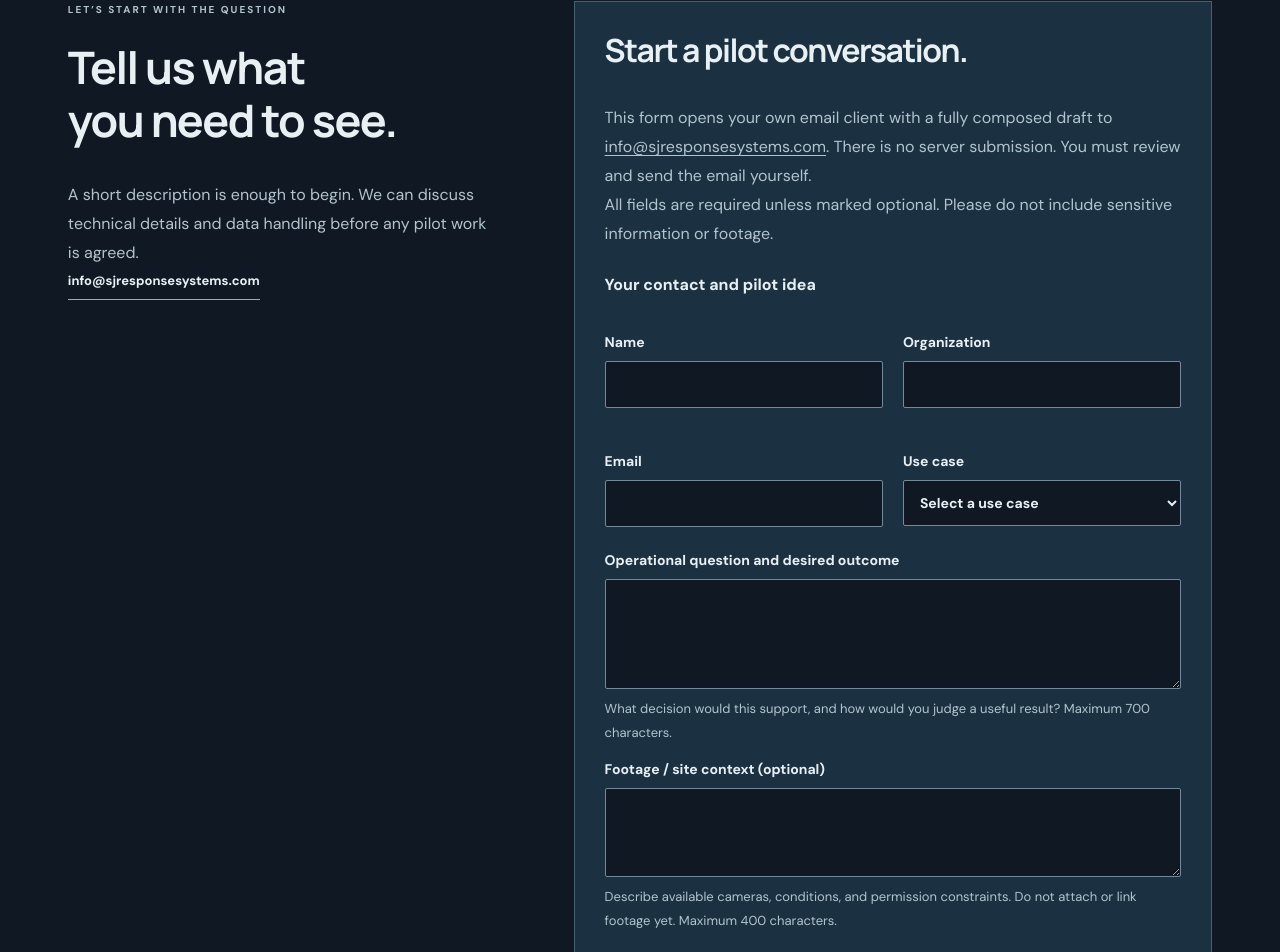
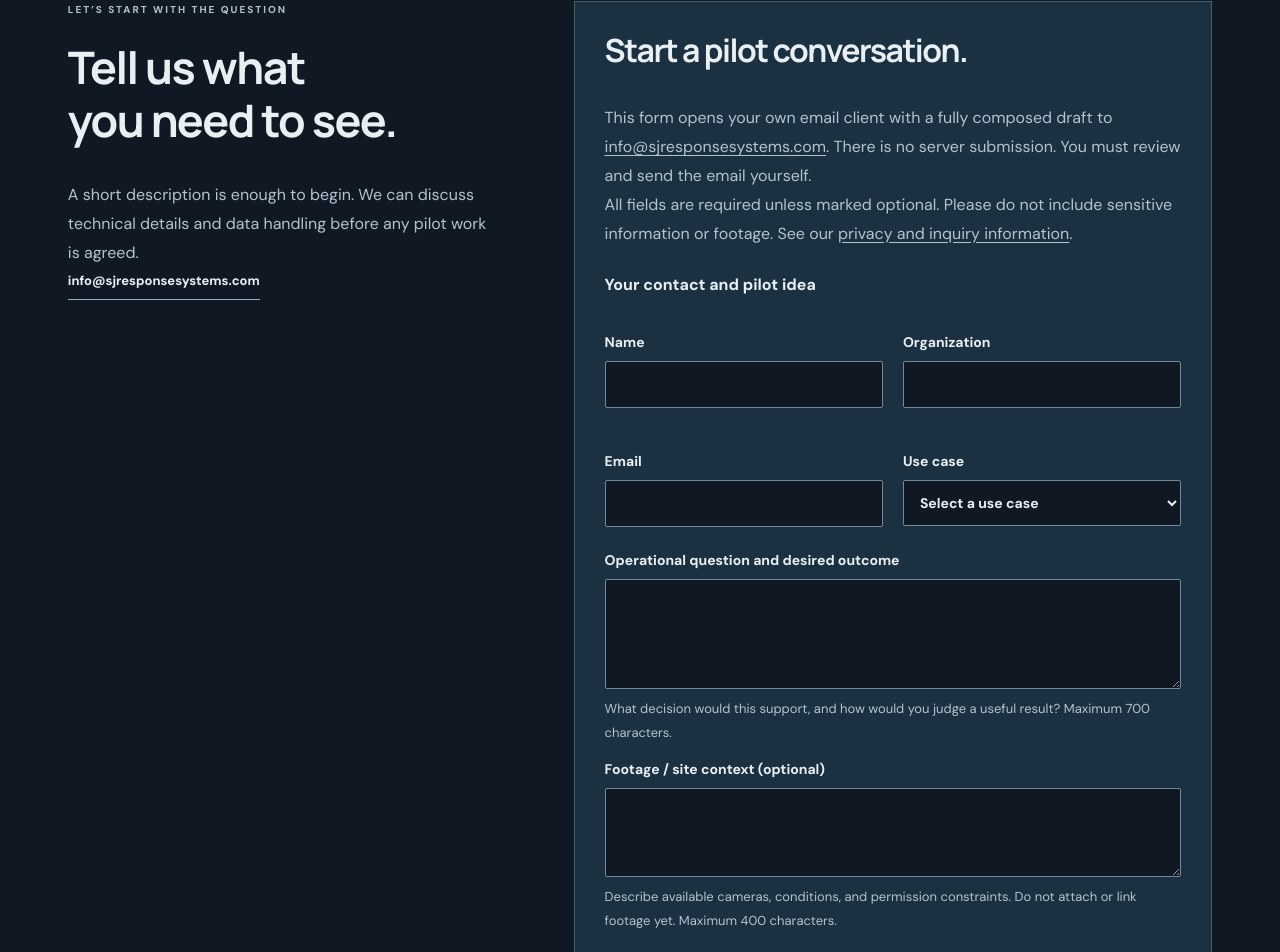
Before and after one commit to scjohnson243/sjresponsesystems-website, a Next.js app: page /partners in a window 1280 px wide. Shown: the part 2265-3217 px from the top of the page. Built offline with nearby package versions, Linux system fonts and the light colour scheme.

Commit message:
Document privacy and contact delivery requirements in private preview

```diff
--- a/components/site/PilotForm.tsx
+++ b/components/site/PilotForm.tsx
@@ -28,7 +28,7 @@ export default function PilotForm() {
   return <form className="pilot-form" onSubmit={openEmail} action="mailto:info@sjresponsesystems.com" method="get" aria-labelledby="inquiry-title" aria-describedby="email-explanation">
     <h2 id="inquiry-title">Start a pilot conversation.</h2>
     <p id="email-explanation">This form opens your own email client with a fully composed draft to <a href="mailto:info@sjresponsesystems.com">info@sjresponsesystems.com</a>. There is no server submission. You must review and send the email yourself.</p>
-    <p>All fields are required unless marked optional. Please do not include sensitive information or footage.</p>
+    <p>All fields are required unless marked optional. Please do not include sensitive information or footage. See our <a href="/privacy">privacy and inquiry information</a>.</p>
     <fieldset disabled={!mounted}>
       <legend>Your contact and pilot idea</legend>
       <div className="form-grid">
```
Also changed, not shown: app/privacy/page.tsx (added, +4 -0 lines), 1 other file (tests, documents, lock files or other folders).
